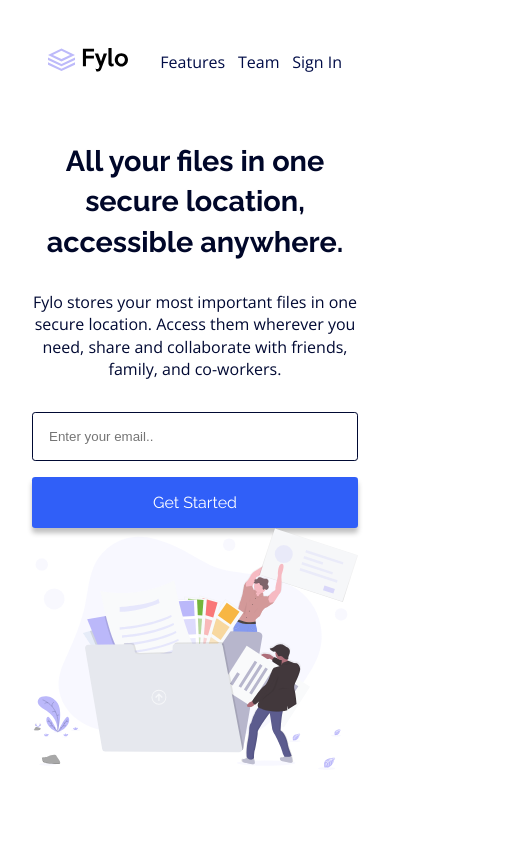
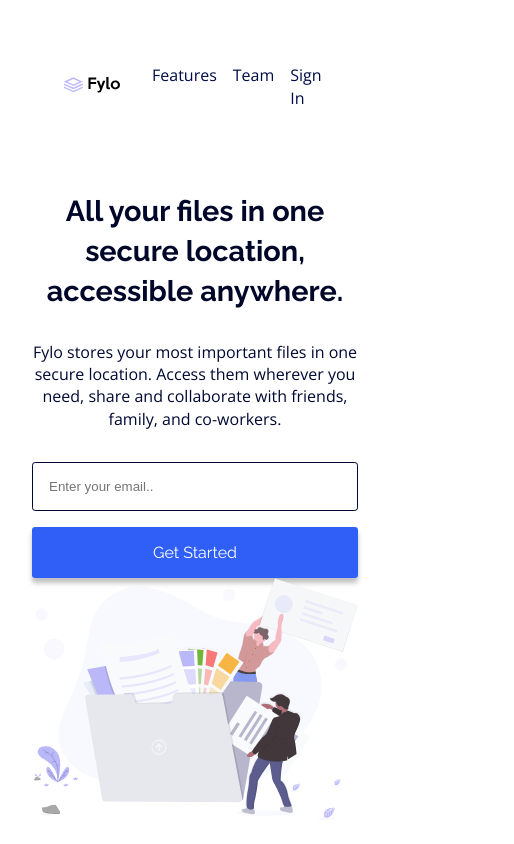
Before and after one commit to Horpsyjay/Jay_Fylo, a plain HTML site: page index.html in a window 390 px wide. Shown: the top 844 px of the page, 514 px wide, since content can reach past the window. Drawn offline with nearby package versions, Linux system fonts and the light colour scheme.

Commit message:
adjusted m view

```diff
--- a/styles.css
+++ b/styles.css
@@ -180,7 +180,7 @@ border: 1px solid var(--error);
 
 .quote{
     margin-top: 4rem;
-    max-width: 450px;
+    width: 450px;
     padding: 2rem;
     color: var(--comment);
     background: #fff;
@@ -338,23 +338,24 @@ border: 1px solid var(--error);
 }
 
 
-@media (max-width:760px){
+@media (max-width:769px){
 
     body{
         font-size: 1rem;
     }
 
     .nav{
-        padding: 3rem;
+        padding: 4rem;
+        gap: 2rem;
     }
 
     .navlink{
-        gap: 0.8rem;
+        gap: 1rem;
 
     }
 
     #nav-logo{
-        max-width: 5rem;
+        max-width: 3.5rem;
     }
 
     .intro{
```
